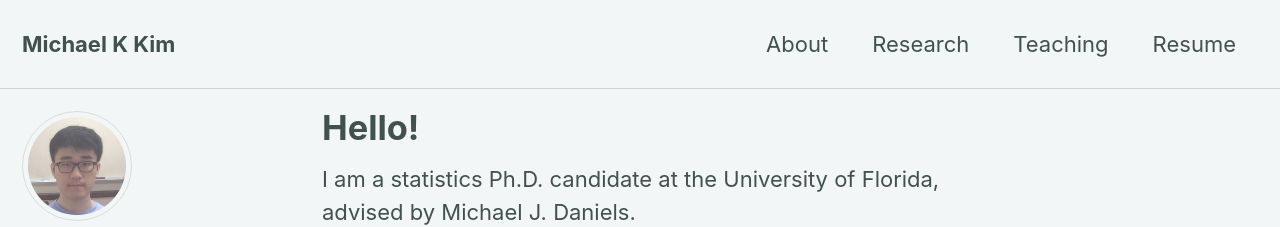
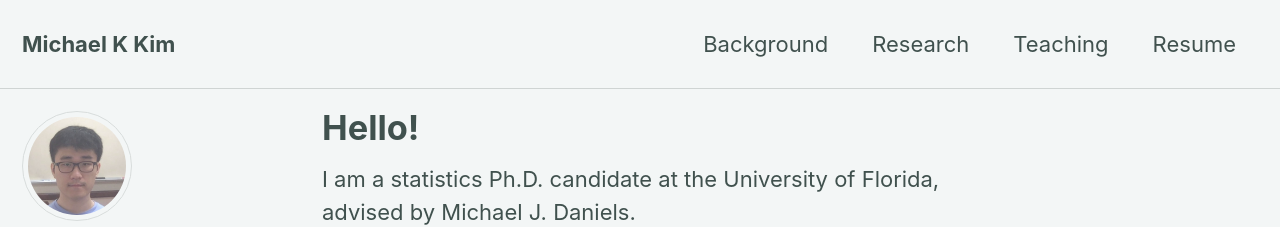
Before and after one commit to michaelkkim/michaelkkim.github.io, a Jekyll site: the page built from index.html, in a window 1280 px wide and 900 px high. Shown: the top 227 px of the window. Built offline with Jekyll 4.4.1, drawn with Linux system fonts in a browser that asks for light colours; cached includes are drawn as plain includes; nearby versions of some CDN libraries; the list of posts is cut into pages by our own code.

Commit message:
Update navigation.yml

```diff
--- a/_data/navigation.yml
+++ b/_data/navigation.yml
@@ -1,7 +1,7 @@
 # main links
 main:
-  - title: "About"
-    url: /about/
+  - title: "Background"
+    url: /background/
   - title: "Research"
     url: /research/
   - title: "Teaching"
```
